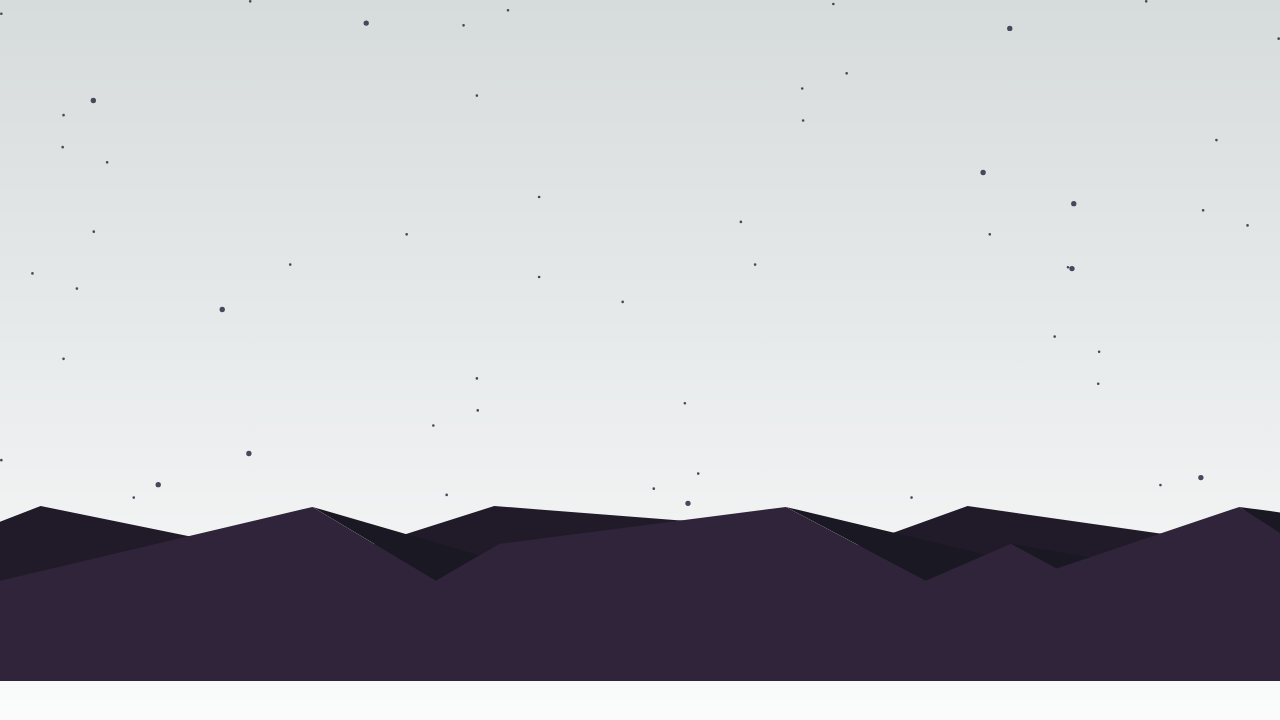
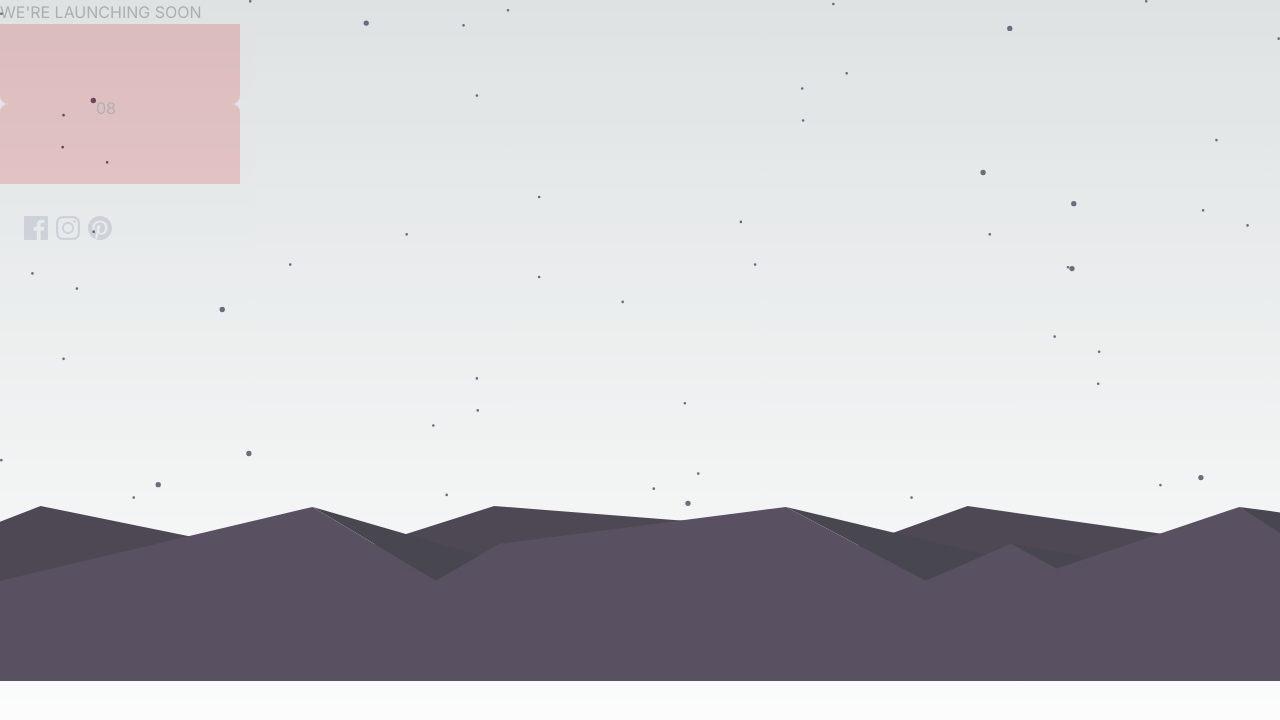
Before and after one commit to theisolatedmonk/launch-countdown-timer, a Next.js app: page / in a window 1280 px wide. Shown: the top 720 px of the page. Built offline with nearby package versions, Linux system fonts and the light colour scheme.

Commit message:
social-media icon imported

```diff
--- a/app/page.tsx
+++ b/app/page.tsx
@@ -2,6 +2,9 @@ import Image from 'next/image'
 
 import bgStars from '@/Components/images/bg-stars.svg'
 import bgHill from '@/Components/images/pattern-hills.svg'
+import facebook from '@/Components/images/icon-facebook.svg'
+import instagram from '@/Components/images/icon-instagram.svg'
+import pinterest from '@/Components/images/icon-pinterest.svg'
 export default function Home() {
   return (
     <main className="flex min-h-screen flex-col items-center  relative ">
@@ -9,7 +12,7 @@ export default function Home() {
         <Image src={bgStars} alt={''}/>
         <Image src={bgHill} alt={''}/>
       </div>
-      {/* <div className="absolute w-full h-full bg-black opacity-20">
+      <div className="absolute w-full h-full bg-white opacity-20">
         <div className="flex flex-col">
           <p>WE'RE LAUNCHING SOON</p>
           <div className="flex flex-col relativeiv  items-center  w-60 h-40">
@@ -19,7 +22,13 @@ export default function Home() {
           <div className="absolute top-24 left-24 z-10">08</div>
           </div>
         </div>
-      </div> */}
+        <div className="flex top-52 h-10 items-center justify-center gap-2 absolute  left-6 ">
+        <Image src={facebook} alt={''}/>
+        <Image src={instagram} alt={''}/>
+        <Image src={pinterest} alt={''}/>
+      </div>
+      </div>
+
     </main>
   )
 }
```
